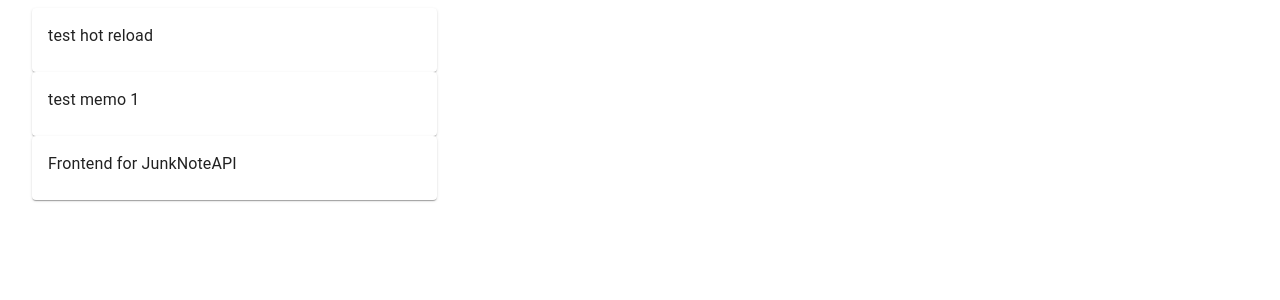
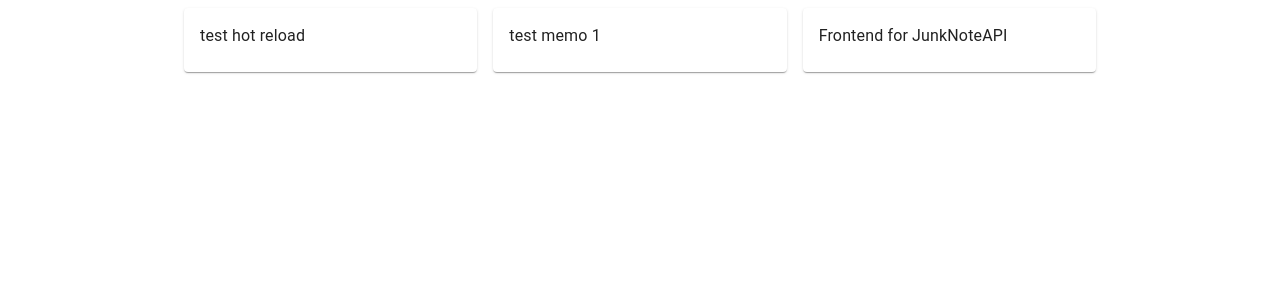
Before and after one commit to shin-hama/JunkNote, a React app: page / in a window 1280 px wide. Shown: the top 300 px of the page. Built offline with nearby package versions, Linux system fonts and the light colour scheme.

Commit message:
FEAT: Make to display memo as card list

```diff
--- a/src/components/App.tsx
+++ b/src/components/App.tsx
@@ -12,12 +12,14 @@ export default function App() {
   ]
   return (
     <div className="reactApp">
-      <Container>
-        {testMemos.map((item, i) => (
-          <Grid key={i} xs={6} md={4}>
-            <MemoCard text={item}/>
-          </Grid>
-        ))}
+      <Container maxWidth="md">
+        <Grid container justify="flex-start" spacing={2}>
+          {testMemos.map((item, i) => (
+            <Grid key={i} item xs={6} md={4}>
+              <MemoCard text={item}/>
+            </Grid>
+          ))}
+        </Grid>
       </Container>
     </div>
   )
```
